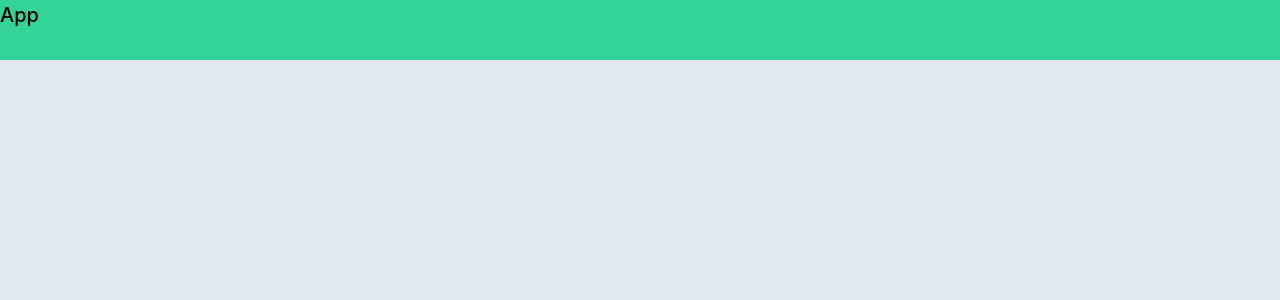
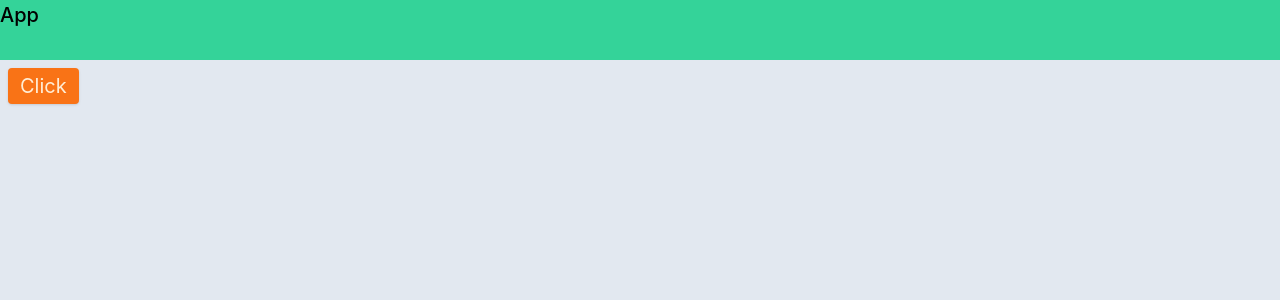
Before and after one commit to habibmustafa/react-tailwind, a React (Create React App) app: page / in a window 1280 px wide. Shown: the top 300 px of the page. Built offline with nearby package versions, Linux system fonts and the light colour scheme.

Commit message:
add: button

```diff
--- a/src/App.js
+++ b/src/App.js
@@ -4,6 +4,7 @@ export default function App() {
    return (
       <div className='h-screen bg-slate-200'>
          <div className='text-[20px] font-medium h-15 bg-emerald-400'>App</div>
+         <button className='px-3 py-1 rounded mt-2 ml-2 text-orange-100 shadow text-xl bg-orange-500'>Click</button>
       </div>
    )
 }
```
